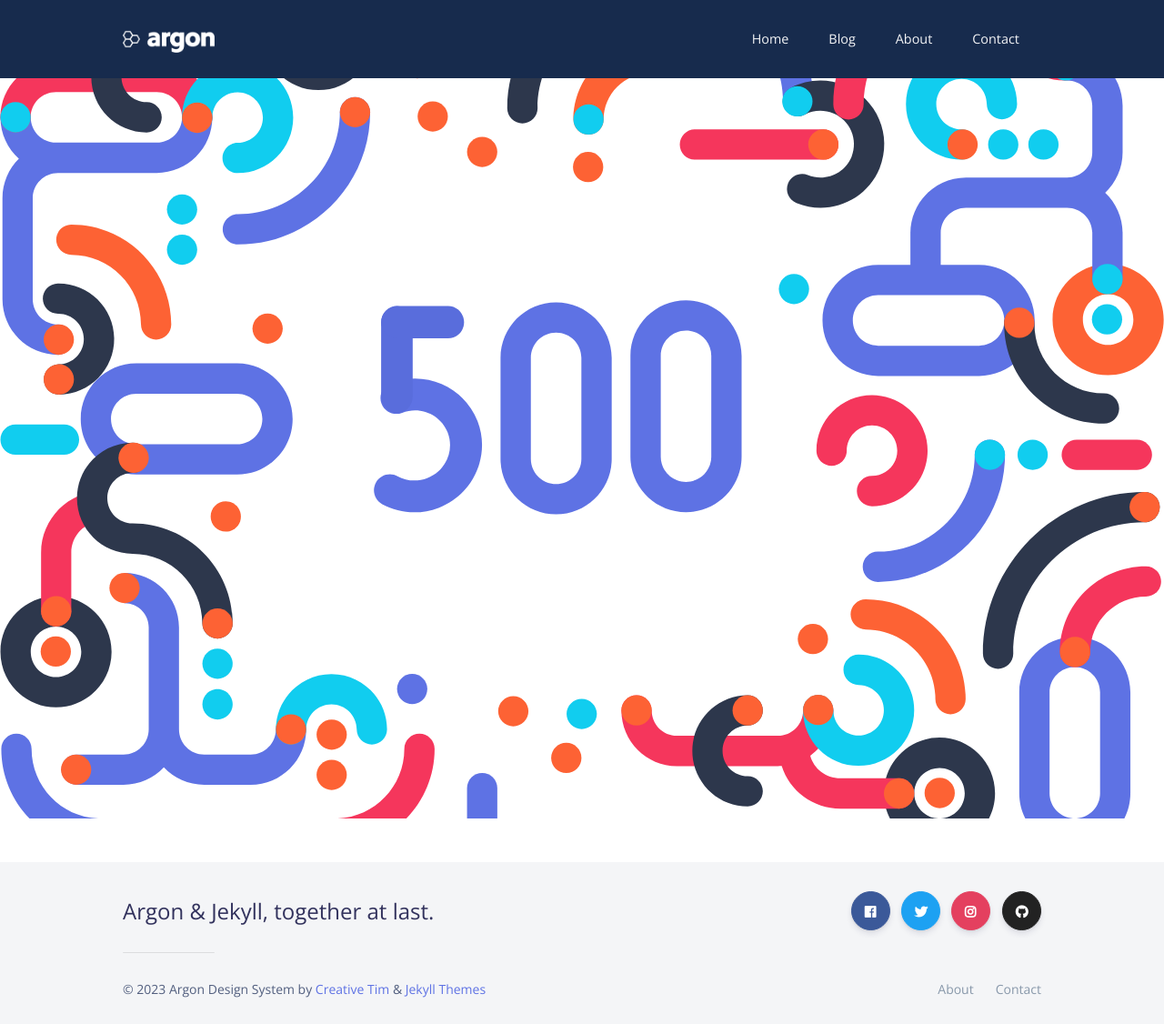
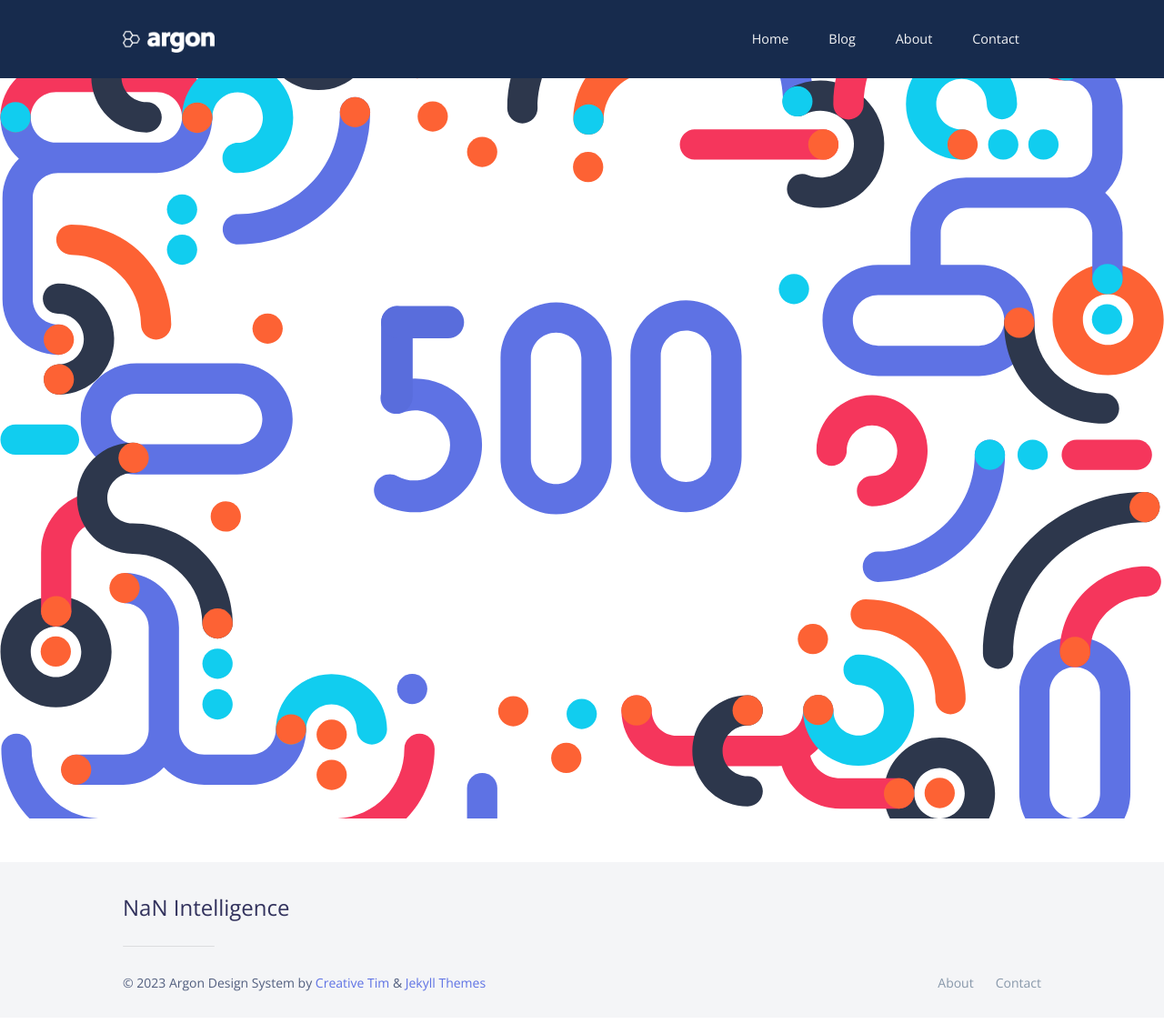
Before and after one commit to NaN-Intelligence/nan-intelligence.github.io, a Jekyll site: the page built from 500.html, in a window 1280 px wide. Shown: the whole page at 91% size. Built offline with Jekyll 4.4.1, drawn with Linux system fonts in a browser that asks for light colours; nearby versions of some CDN libraries.

```diff
--- a/_data/settings.yml
+++ b/_data/settings.yml
@@ -1,6 +1,6 @@
 basic_settings:
   site_title: Argon Jekyll Theme
-  favicon_image: /assets/img/favicon.png
+  favicon_image: /assets/img/favicon_v2.png
 
 header_settings:
   logo_image: /assets/img/brand/white.png
@@ -63,7 +63,7 @@ menu_settings:
       url: '/contact'
 
 footer_settings:
-  footer_tagline: Argon & Jekyll, together at last.
+  footer_tagline: NaN Intelligence
 
 contact_settings:
   form_action: 'https://formspree.io/hello@jekyllthemes.io'
@@ -72,16 +72,16 @@ contact_settings:
   send_button_text: 'Send Message'
 
 social_settings:
-  facebook_url: 'https://www.facebook.com/jekyllthemes/'
-  twitter_url: 'https://twitter.com/jekyllthemesio'
-  instagram_url: 'https://twitter.com/jekyllthemesio'
+  facebook_url: '' #https://www.facebook.com/jekyllthemes/'
+  twitter_url: '' #https://twitter.com/jekyllthemesio'
+  instagram_url: '' #https://twitter.com/jekyllthemesio'
   youtube_url: ''
   vimeo_url: ''
   pinterest_url: ''
   tumblr_url: ''
   dribbble_url: ''
   behance_url: ''
-  github_url: 'https://twitter.com/jekyllthemesio'
+  github_url: '' #https://twitter.com/jekyllthemesio'
   reddit_url: ''
   linkedin_url: ''
 
```
Also changed, not shown: 2 other files.
